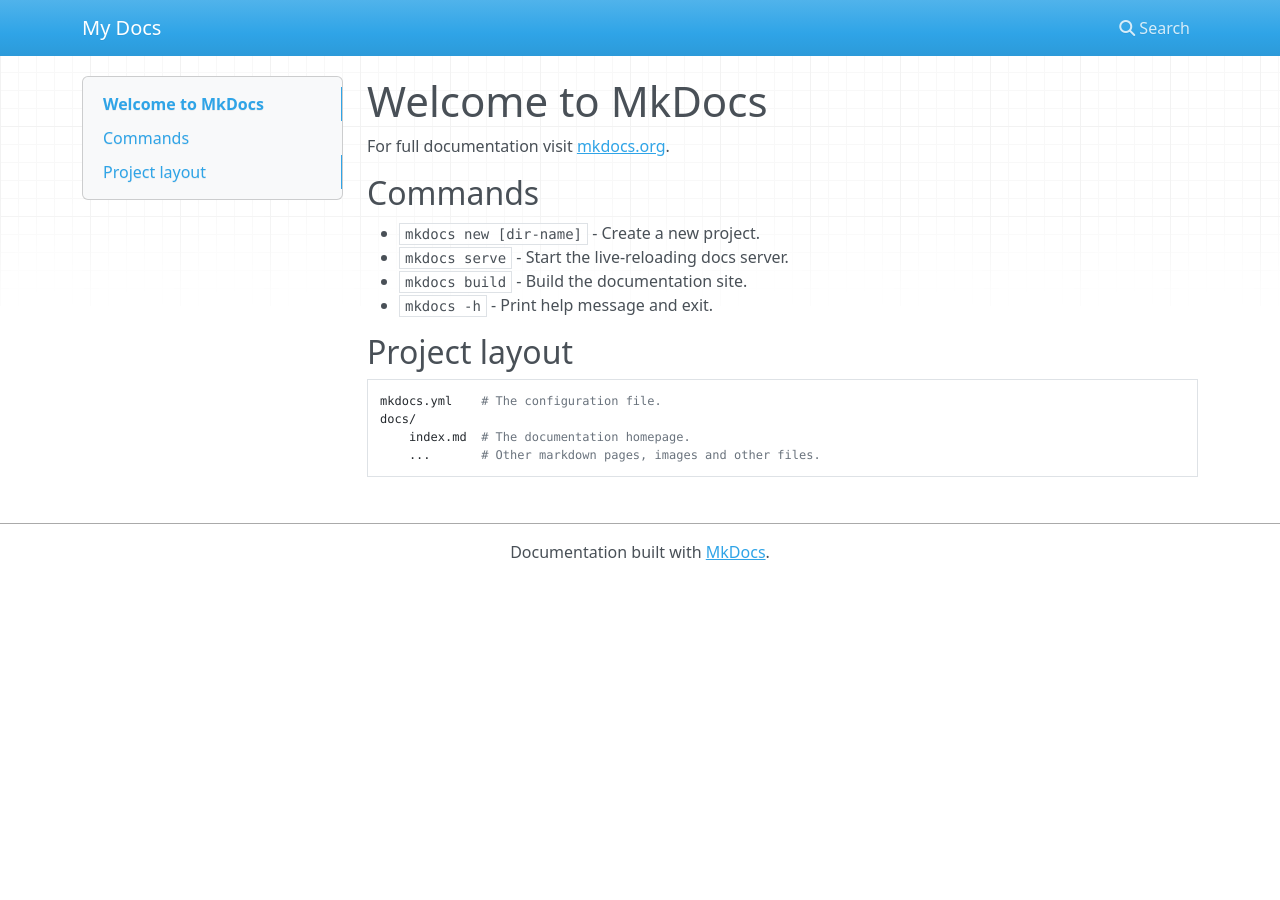
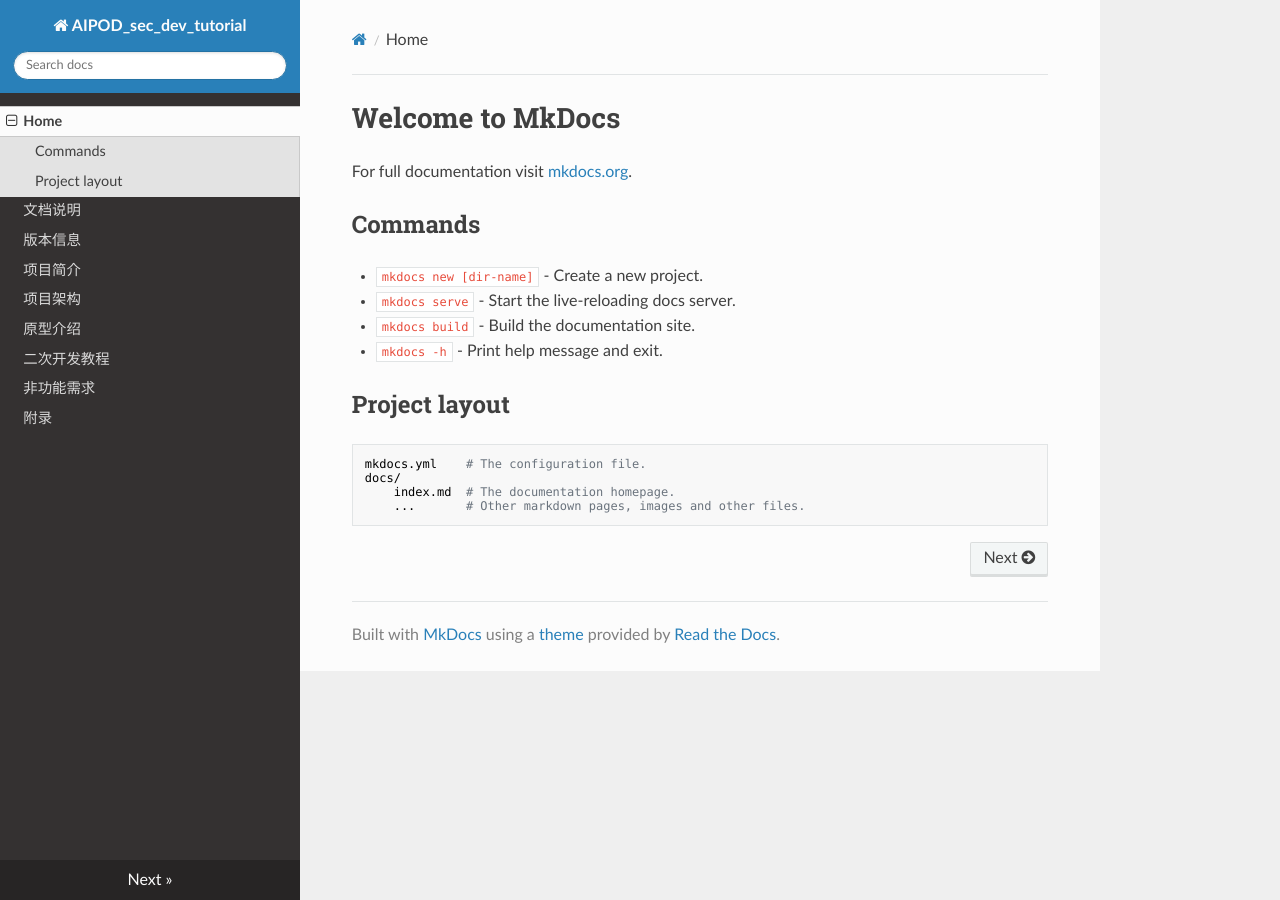
Before and after one commit to solheng/UnilabDoc, an MkDocs documentation site: the page built from docs/index.md, in a window 1280 px wide. Built offline with MkDocs 1.6.1, drawn with Linux system fonts in a browser that asks for light colours; nearby versions of some CDN libraries; old or Windows-style settings are respelled for this version of MkDocs.

Commit message:
更新项目结构

```diff
--- a/mkdocs.yml
+++ b/mkdocs.yml
@@ -1 +1,12 @@
-site_name: My Docs
+site_name: AIPOD_sec_dev_tutorial
+pages:
+    - Home: index.md
+    - 文档说明: 文档说明.md
+    - 版本信息: 版本信息.md
+    - 项目简介: 项目简介.md
+    - 项目架构: 项目结构.md
+    - 原型介绍: 原型介绍.md
+    - 二次开发教程: 二次开发教程.md
+    - 非功能需求: 非功能需求.md
+    - 附录: 附录.md
+theme: readthedocs
```
Also changed, not shown: docs/二次开发教程.md (added), docs/原型介绍.md (added), docs/文档说明.md (added), docs/版本信息.md (added), docs/附录.md (added), docs/非功能需求.md (added), docs/项目简介.md (added), docs/项目结构.md (added).
